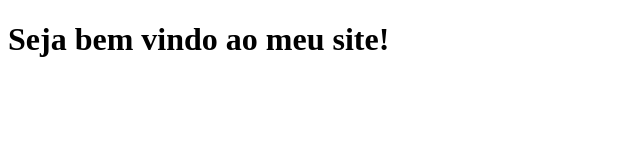
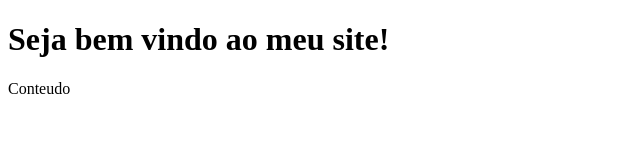
Before and after one commit to Juscelinotrevenzoli/siteEconomiaBeta, a plain HTML site: page index.html in a window 1280 px wide. Shown: the full height of the page, 0-640 px from the left. Drawn offline with Linux system fonts and the light colour scheme.

Commit message:
add conteudo

```diff
--- a/index.html
+++ b/index.html
@@ -7,6 +7,7 @@
 </head>
 <body>
     <h1>Seja bem vindo ao meu site!</h1>
+    <p>Conteudo</p>
 
 </body>
 </html>
```
